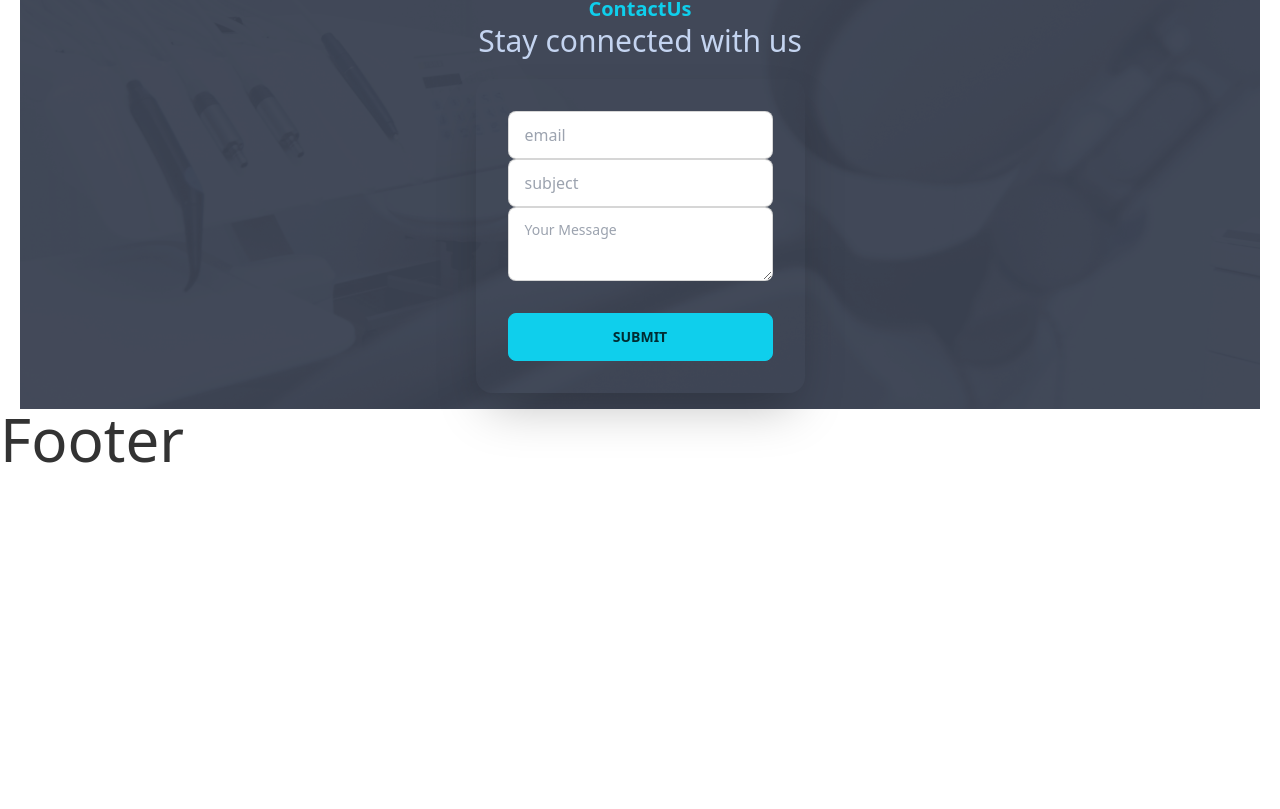
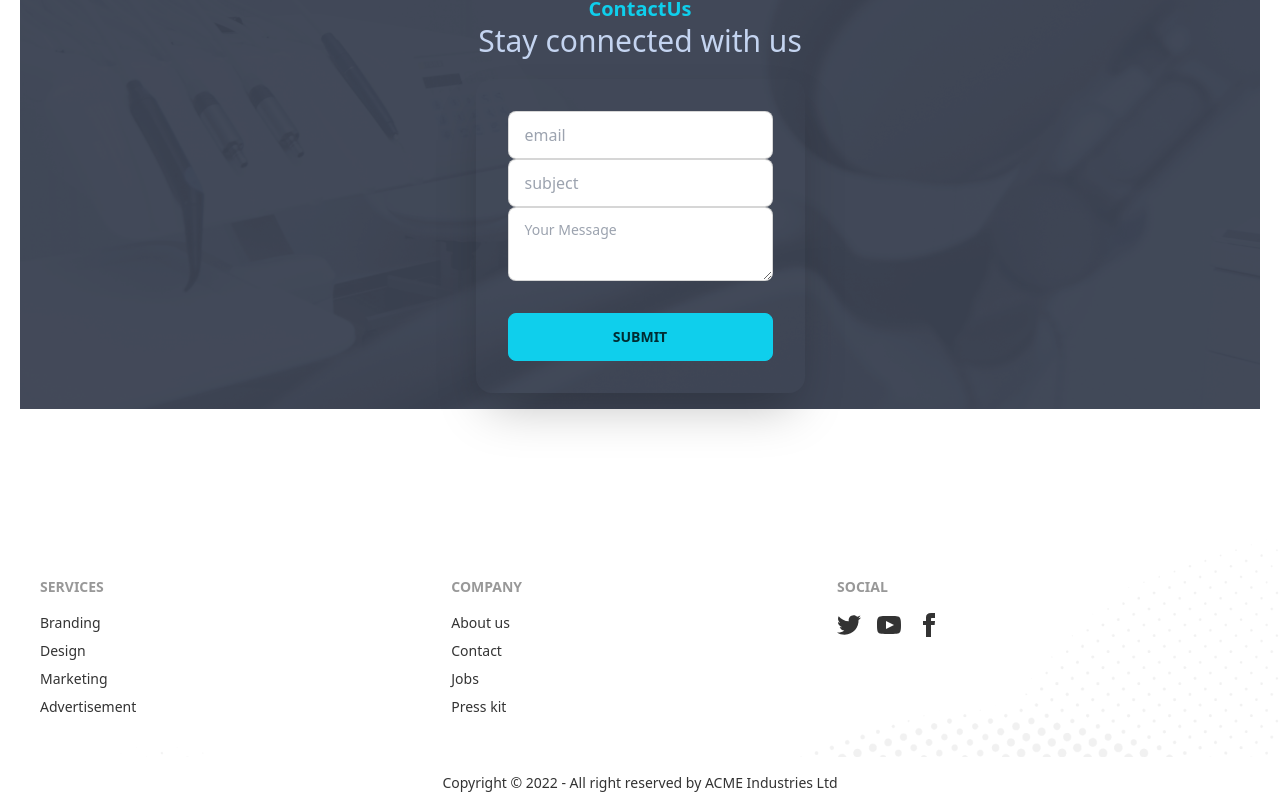
Before and after one commit to ShaahFardin/Doctors-portal, a React (Create React App) app: page / in a window 1280 px wide. Shown: the part 3961-4770 px from the top of the page. Before the commit the page ends 4441 px from the top, so only its background shows below. Built offline with nearby package versions, Linux system fonts and the light colour scheme.

Commit message:
Footer added and Homepage complete

```diff
--- a/src/Pages/Home/Home/Home.js
+++ b/src/Pages/Home/Home/Home.js
@@ -1,4 +1,5 @@
 import React from 'react';
+import Footer from '../../Shared/Footer/Footer';
 import Banner from '../Banner/Banner';
 import ContactUs from '../ContactUs/ContactUs';
 import Feature from '../Feature/Feature';
@@ -17,6 +18,7 @@
             <MakeAppointment></MakeAppointment>
             <PatientsReview></PatientsReview>
             <ContactUs></ContactUs>
+
         </div>
     );
 };
--- a/src/Pages/Shared/Footer/Footer.js
+++ b/src/Pages/Shared/Footer/Footer.js
@@ -1,10 +1,40 @@
 import React from 'react';
+import { Link } from 'react-router-dom';
+import footerBackground from '../../../assets/images/footer.png'
 
 const Footer = () => {
     return (
-        <div>
-            <h1 className='text-6xl font-thin'>Footer</h1>
-        </div>
+        <footer  style={{background: `url(${footerBackground})`, backgroundSize:"cover"}}>
+            <div className="footer p-10 mt-32">
+                <div>
+                    <span className="footer-title">Services</span>
+                    <Link to='/' className="link link-hover">Branding</Link>
+                    <Link to='/' className="link link-hover">Design</Link>
+                    <Link to='/' className="link link-hover">Marketing</Link>
+                    <Link to='/' className="link link-hover">Advertisement</Link>
+                </div>
+                <div>
+                    <span className="footer-title">Company</span>
+                    <Link to='/' className="link link-hover">About us</Link>
+                    <Link to='/' className="link link-hover">Contact</Link>
+                    <Link to='/' className="link link-hover">Jobs</Link>
+                    <Link to='/' className="link link-hover">Press kit</Link>
+                </div>
+                <div>
+                    <span className="footer-title">Social</span>
+                    <div className="grid grid-flow-col gap-4">
+                        <Link to='/'><svg xmlns="http://www.w3.org/2000/svg" width="24" height="24" viewBox="0 0 24 24" className="fill-current"><path d="M24 4.557c-.883.392-1.832.656-2.828.775 1.017-.609 1.798-1.574 2.165-2.724-.951.564-2.005.974-3.127 1.195-.897-.957-2.178-1.555-3.594-1.555-3.179 0-5.515 2.966-4.797 6.045-4.091-.205-7.719-2.165-10.148-5.144-1.29 2.213-.669 5.108 1.523 6.574-.806-.026-1.566-.247-2.229-.616-.054 2.281 1.581 4.415 3.949 4.89-.693.188-1.452.232-2.224.084.626 1.956 2.444 3.379 4.6 3.419-2.07 1.623-4.678 2.348-7.29 2.04 2.179 1.397 4.768 2.212 7.548 2.212 9.142 0 14.307-7.721 13.995-14.646.962-.695 1.797-1.562 2.457-2.549z"></path></svg></Link>
+                        <Link to='/'><svg xmlns="http://www.w3.org/2000/svg" width="24" height="24" viewBox="0 0 24 24" className="fill-current"><path d="M19.615 3.184c-3.604-.246-11.631-.245-15.23 0-3.897.266-4.356 2.62-4.385 8.816.029 6.185.484 8.549 4.385 8.816 3.6.245 11.626.246 15.23 0 3.897-.266 4.356-2.62 4.385-8.816-.029-6.185-.484-8.549-4.385-8.816zm-10.615 12.816v-8l8 3.993-8 4.007z"></path></svg></Link>
+                        <Link to='/'><svg xmlns="http://www.w3.org/2000/svg" width="24" height="24" viewBox="0 0 24 24" className="fill-current"><path d="M9 8h-3v4h3v12h5v-12h3.642l.358-4h-4v-1.667c0-.955.192-1.333 1.115-1.333h2.885v-5h-3.808c-3.596 0-5.192 1.583-5.192 4.615v3.385z"></path></svg></Link>
+                    </div>
+                </div>
+            </div>
+            <footer className="footer footer-center p-4 bg-base-100 text-base-content">
+                <div>
+                    <p>Copyright © 2022 - All right reserved by ACME Industries Ltd</p>
+                </div>
+            </footer>
+        </footer>
     );
 };
 
```
